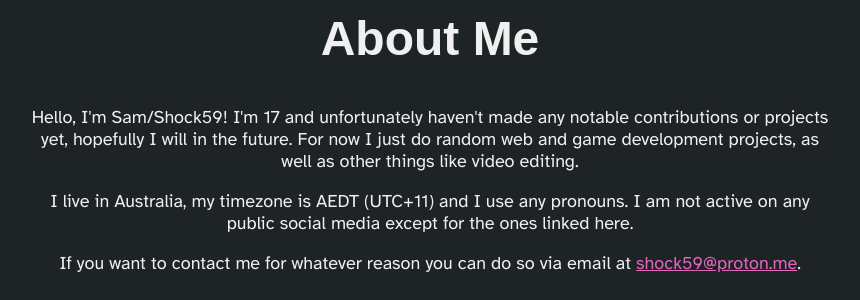
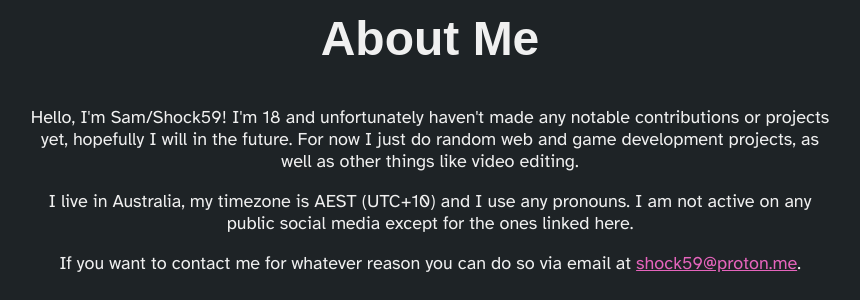
Before and after one commit to shock59/website, a Jekyll site: the page built from index.html, in a window 1280 px wide. Shown: the part 578-878 px from the top of the page, without its empty margins (210-1070 px from the left). Built offline with Jekyll 4.4.1, drawn with Linux system fonts in a browser that asks for light colours; some web fonts are replaced.

Commit message:
Update index for accurate information
I should probably make this update automatically at some point

```diff
--- a/index.html
+++ b/index.html
@@ -54,13 +54,13 @@ page-title: my website
 
 <h2>About Me</h2>
 <p>
-  Hello, I'm Sam/Shock59! I'm 17 and unfortunately haven't made any notable
+  Hello, I'm Sam/Shock59! I'm 18 and unfortunately haven't made any notable
   contributions or projects yet, hopefully I will in the future. For now I just
   do random web and game development projects, as well as other things like
   video editing.
 </p>
 <p>
-  I live in Australia, my timezone is AEDT (UTC+11) and I use any pronouns. I am
+  I live in Australia, my timezone is AEST (UTC+10) and I use any pronouns. I am
   not active on any public social media except for the ones linked here.
 </p>
 <p>
```
